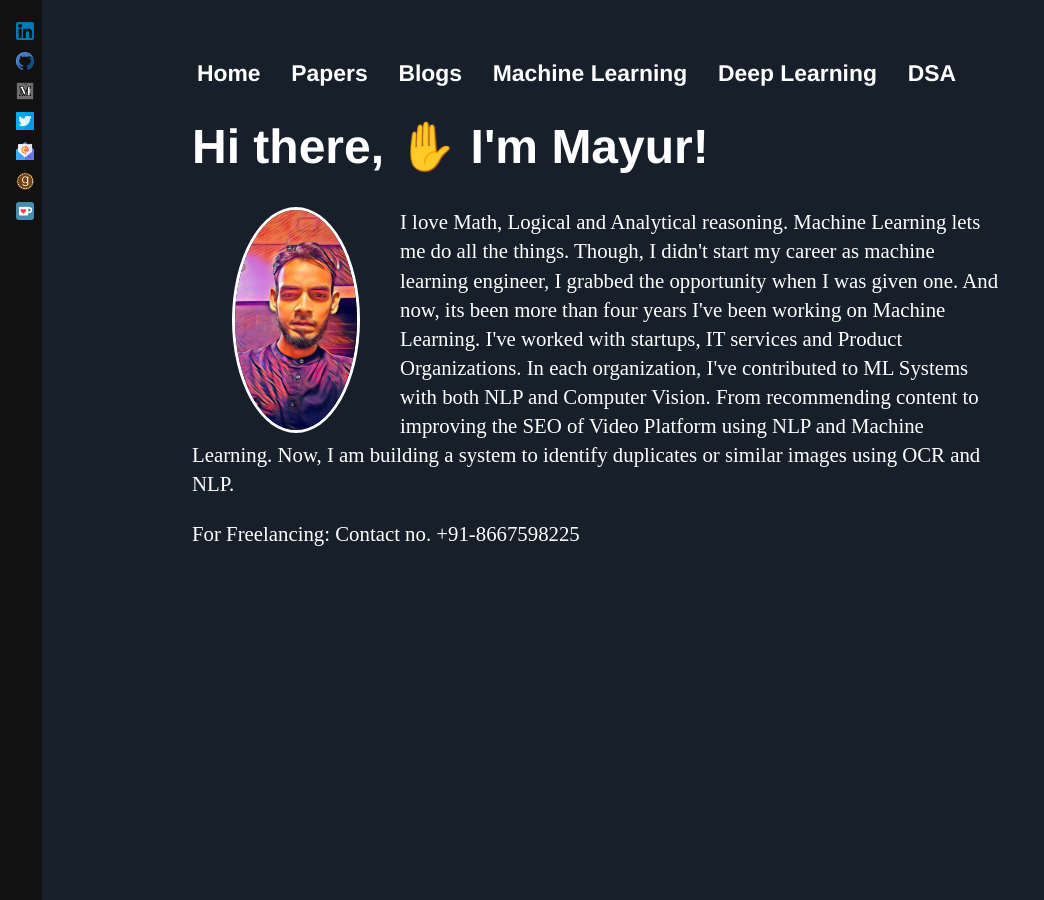
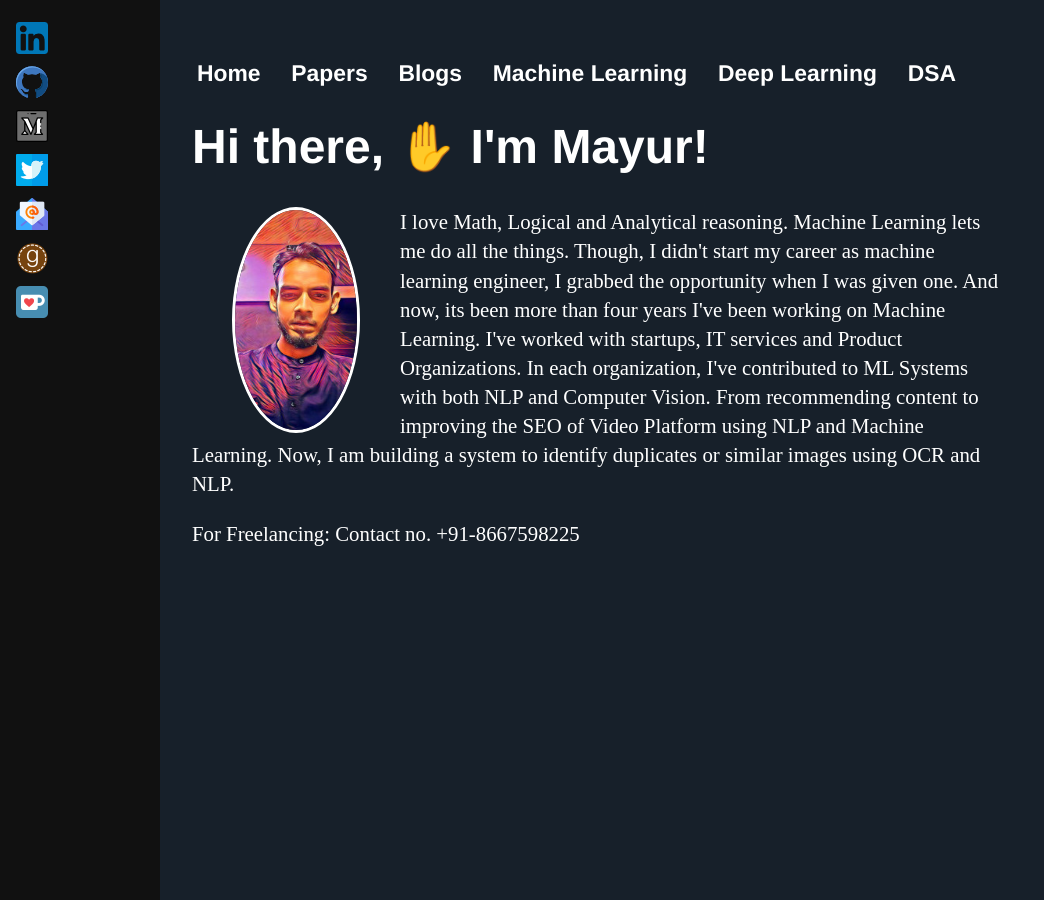
Before and after one commit to Mayurji/mayurji.github.io, a Jekyll site: the page built from index.html, in a window 1280 px wide. Shown: the whole page, without its empty margins (0-1044 px from the left). Built offline with Jekyll 4.4.1, drawn with Linux system fonts in a browser that asks for light colours.

Commit message:
Update main.css

```diff
--- a/css/main.css
+++ b/css/main.css
@@ -182,7 +182,7 @@
 
 .sidebar {
   height: 100%;
-  width: 42px;
+  width: 160px;
   position: fixed;
   z-index: 1;
   top: 0;
```
